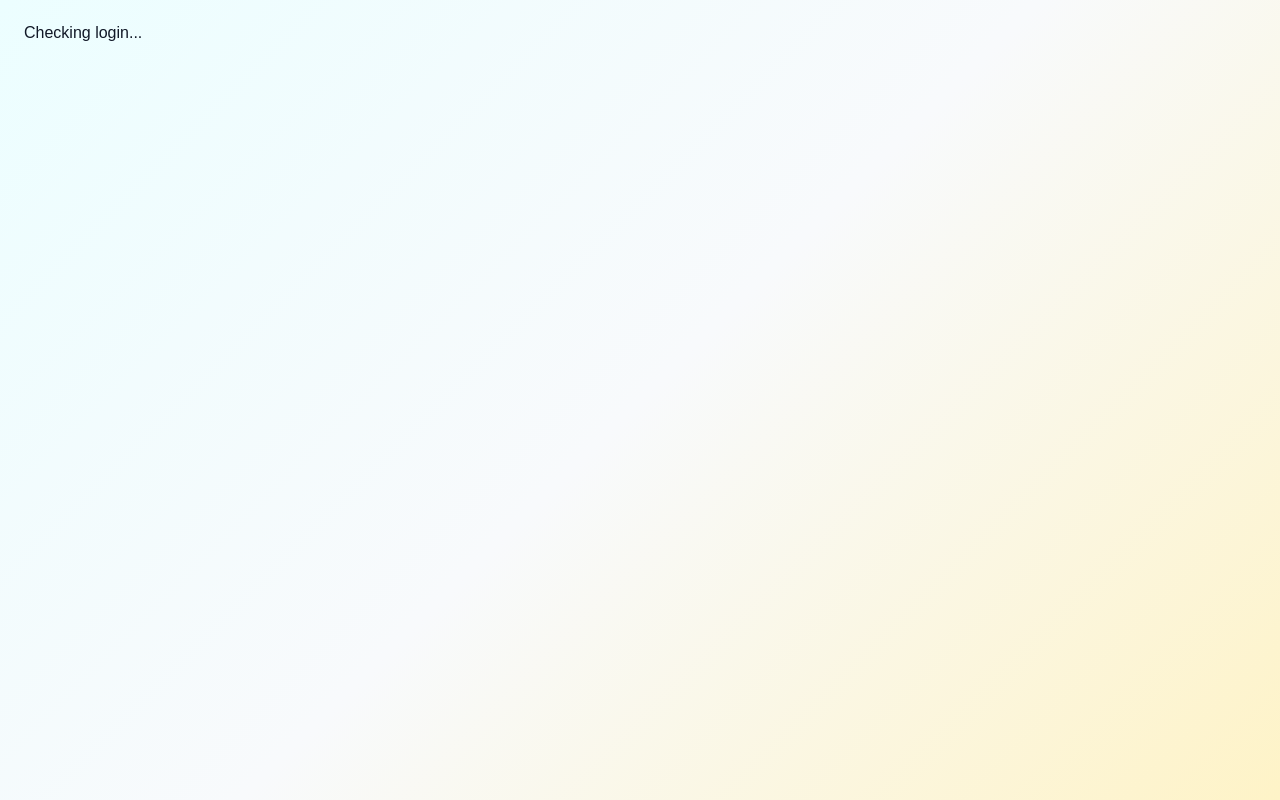
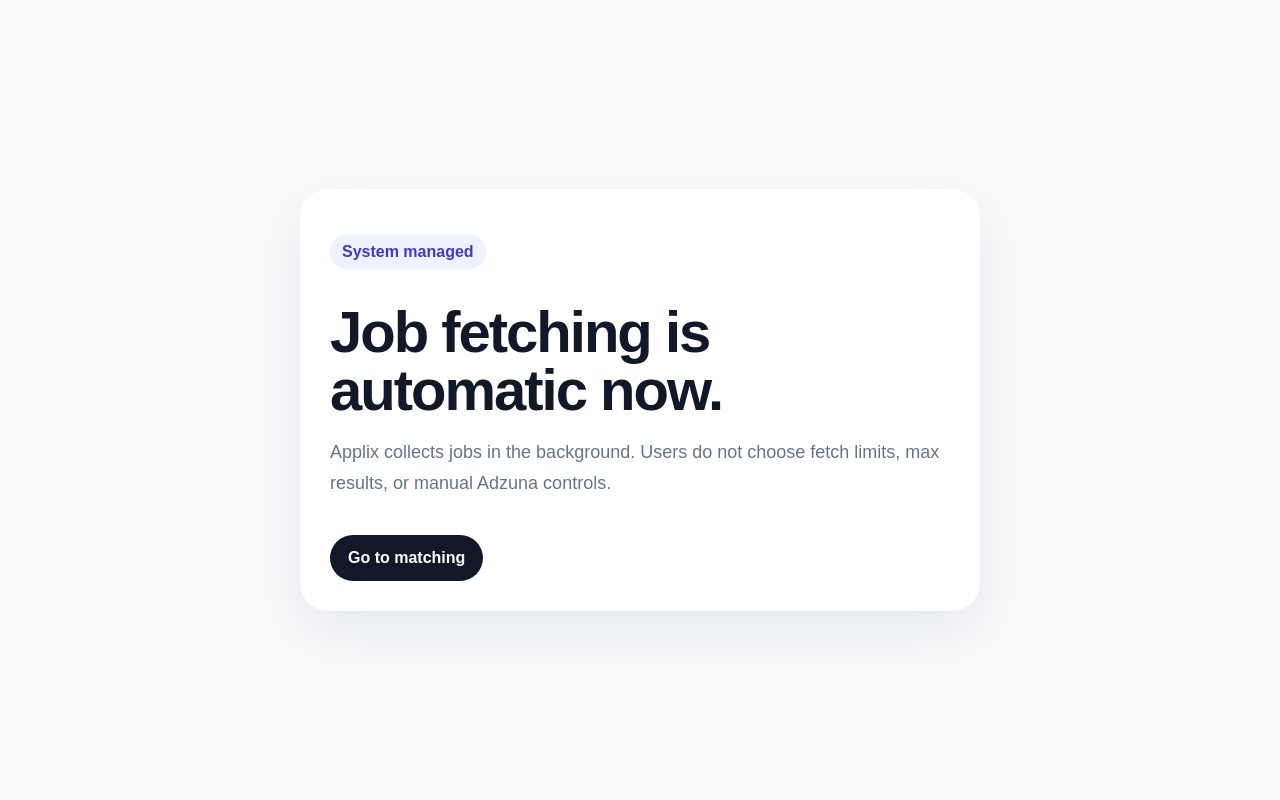
Before and after one commit to Calsie-ai/Calsie, a Next.js app in the folder frontend/: page /adzuna-test in a window 1280 px wide. Before the commit this address had no page. Built offline with nearby package versions, Linux system fonts and the light colour scheme.

Commit message:
Hide manual Adzuna fetch controls

```diff
--- a/frontend/app/adzuna-test/page.tsx
+++ b/frontend/app/adzuna-test/page.tsx
@@ -1,134 +1,18 @@
-"use client";
-
 import Link from "next/link";
-import { useEffect, useState } from "react";
-import { useRouter } from "next/navigation";
-import { supabase } from "../../lib/supabaseClient";
-
-type FetchResult = {
-  ok?: boolean;
-  query?: string;
-  location?: string;
-  country?: string;
-  jobs_found?: number;
-  jobs_inserted?: number;
-  error?: string;
-};
 
 export default function AdzunaTestPage() {
-  const router = useRouter();
-  const [checking, setChecking] = useState(true);
-  const [loading, setLoading] = useState(false);
-  const [role, setRole] = useState("support worker");
-  const [location, setLocation] = useState("Sydney");
-  const [country, setCountry] = useState("au");
-  const [maxResults, setMaxResults] = useState(50);
-  const [result, setResult] = useState<FetchResult | null>(null);
-  const [jobsCount, setJobsCount] = useState<number | null>(null);
-  const [message, setMessage] = useState("");
-
-  useEffect(() => {
-    async function checkUser() {
-      const { data } = await supabase.auth.getUser();
-      if (!data.user) {
-        router.push("/login");
-        return;
-      }
-      setChecking(false);
-      await refreshJobsCount();
-    }
-
-    checkUser();
-  }, [router]);
-
-  async function refreshJobsCount() {
-    const { count, error } = await supabase
-      .from("jobs")
-      .select("id", { count: "exact", head: true });
-
-    if (!error) setJobsCount(count || 0);
-  }
-
-  async function fetchJobs() {
-    setLoading(true);
-    setMessage("");
-    setResult(null);
-
-    try {
-      const { data, error } = await supabase.functions.invoke("fetch-adzuna-jobs", {
-        body: {
-          desired_role: role,
-          location,
-          country,
-          radius_km: 50,
-          max_results: maxResults,
-        },
-      });
-
-      if (error) throw error;
-      setResult(data as FetchResult);
-      await refreshJobsCount();
-      setMessage("Adzuna fetch completed. Check the jobs count below.");
-    } catch (error: any) {
-      setMessage(error.message || "Could not fetch Adzuna jobs.");
-    } finally {
-      setLoading(false);
-    }
-  }
-
-  if (checking) {
-    return <main style={styles.main}>Checking login...</main>;
-  }
-
   return (
     <main style={styles.main}>
       <section style={styles.card}>
-        <Link href="/" style={styles.backLink}>← Home</Link>
-        <p style={styles.badge}>Adzuna test</p>
-        <h1 style={styles.title}>Fetch real jobs into Supabase.</h1>
-        <p style={styles.subtitle}>
-          This test uses your logged-in Supabase session to call the protected Edge Function. It pulls jobs from Adzuna and stores them in the jobs table.
+        <p style={styles.badge}>System managed</p>
+        <h1 style={styles.title}>Job fetching is automatic now.</h1>
+        <p style={styles.text}>
+          Applix collects jobs in the background. Users do not choose fetch limits,
+          max results, or manual Adzuna controls.
         </p>
-
-        <div style={styles.grid}>
-          <label style={styles.field}>
-            Desired role
-            <input style={styles.input} value={role} onChange={(event) => setRole(event.target.value)} />
-          </label>
-
-          <label style={styles.field}>
-            Location
-            <input style={styles.input} value={location} onChange={(event) => setLocation(event.target.value)} />
-          </label>
-
-          <label style={styles.field}>
-            Country
-            <input style={styles.input} value={country} onChange={(event) => setCountry(event.target.value)} />
-          </label>
-
-          <label style={styles.field}>
-            Max results
-            <input style={styles.input} type="number" value={maxResults} onChange={(event) => setMaxResults(Number(event.target.value))} />
-          </label>
-        </div>
-
-        <button onClick={fetchJobs} disabled={loading} style={styles.primaryButton}>
-          {loading ? "Fetching jobs..." : "Fetch Adzuna Jobs"}
-        </button>
-
-        <div style={styles.statusBox}>
-          <p><strong>Jobs currently in Supabase:</strong> {jobsCount ?? "Loading..."}</p>
-          {message && <p style={message.includes("completed") ? styles.success : styles.error}>{message}</p>}
-        </div>
-
-        {result && (
-          <pre style={styles.pre}>{JSON.stringify(result, null, 2)}</pre>
-        )}
-
-        <div style={styles.actions}>
-          <Link href="/matching" style={styles.secondaryButton}>Go to matching</Link>
-          <button onClick={refreshJobsCount} style={styles.secondaryButton}>Refresh count</button>
-        </div>
+        <Link href="/matching" style={styles.button}>
+          Go to matching
+        </Link>
       </section>
     </main>
   );
@@ -137,111 +21,47 @@
 const styles = {
   main: {
     minHeight: "100vh",
-    background: "linear-gradient(135deg, #ecfeff 0%, #f8fafc 50%, #fef3c7 100%)",
+    padding: 24,
+    display: "grid",
+    placeItems: "center",
+    background: "#f8fafc",
+    color: "#111827",
     fontFamily: "Arial, Helvetica, sans-serif",
-    padding: 24,
-    color: "#111827",
   },
   card: {
-    maxWidth: 820,
-    margin: "0 auto",
+    maxWidth: 680,
     background: "white",
-    borderRadius: 30,
-    padding: 28,
+    borderRadius: 28,
+    padding: 30,
     boxShadow: "0 20px 60px rgba(15,23,42,0.08)",
-  },
-  backLink: {
-    color: "#111827",
-    textDecoration: "none",
-    fontWeight: 900,
   },
   badge: {
     display: "inline-block",
-    marginTop: 34,
     padding: "8px 12px",
     borderRadius: 999,
-    background: "#dcfce7",
-    color: "#166534",
+    background: "#eef2ff",
+    color: "#4338ca",
     fontWeight: 900,
   },
   title: {
     margin: "18px 0 12px",
-    fontSize: "clamp(36px, 7vw, 60px)",
+    fontSize: "clamp(34px, 7vw, 58px)",
     lineHeight: 1,
     letterSpacing: -2,
   },
-  subtitle: {
+  text: {
     color: "#64748b",
+    fontSize: 18,
     lineHeight: 1.7,
-    fontSize: 18,
   },
-  grid: {
-    display: "grid",
-    gridTemplateColumns: "repeat(auto-fit, minmax(220px, 1fr))",
-    gap: 14,
-    marginTop: 22,
-  },
-  field: {
-    display: "grid",
-    gap: 8,
-    color: "#334155",
-    fontWeight: 900,
-  },
-  input: {
-    border: "1px solid #e5e7eb",
-    borderRadius: 16,
-    padding: 14,
-    fontSize: 16,
-  },
-  primaryButton: {
-    width: "100%",
-    marginTop: 20,
-    border: 0,
+  button: {
+    display: "inline-block",
+    marginTop: 18,
     borderRadius: 999,
     background: "#111827",
     color: "white",
-    padding: 15,
-    fontWeight: 900,
-    fontSize: 16,
-    cursor: "pointer",
-  },
-  statusBox: {
-    marginTop: 18,
-    padding: 16,
-    borderRadius: 20,
-    background: "#f8fafc",
-    border: "1px solid #e5e7eb",
-  },
-  success: {
-    color: "#166534",
-    fontWeight: 900,
-  },
-  error: {
-    color: "#dc2626",
-    fontWeight: 900,
-  },
-  pre: {
-    marginTop: 16,
-    background: "#111827",
-    color: "white",
-    padding: 16,
-    borderRadius: 16,
-    overflowX: "auto" as const,
-  },
-  actions: {
-    display: "flex",
-    gap: 12,
-    flexWrap: "wrap" as const,
-    marginTop: 18,
-  },
-  secondaryButton: {
-    borderRadius: 999,
-    background: "white",
-    color: "#111827",
-    border: "1px solid #e5e7eb",
-    padding: "13px 16px",
+    padding: "14px 18px",
     fontWeight: 900,
     textDecoration: "none",
-    cursor: "pointer",
   },
 };
```
